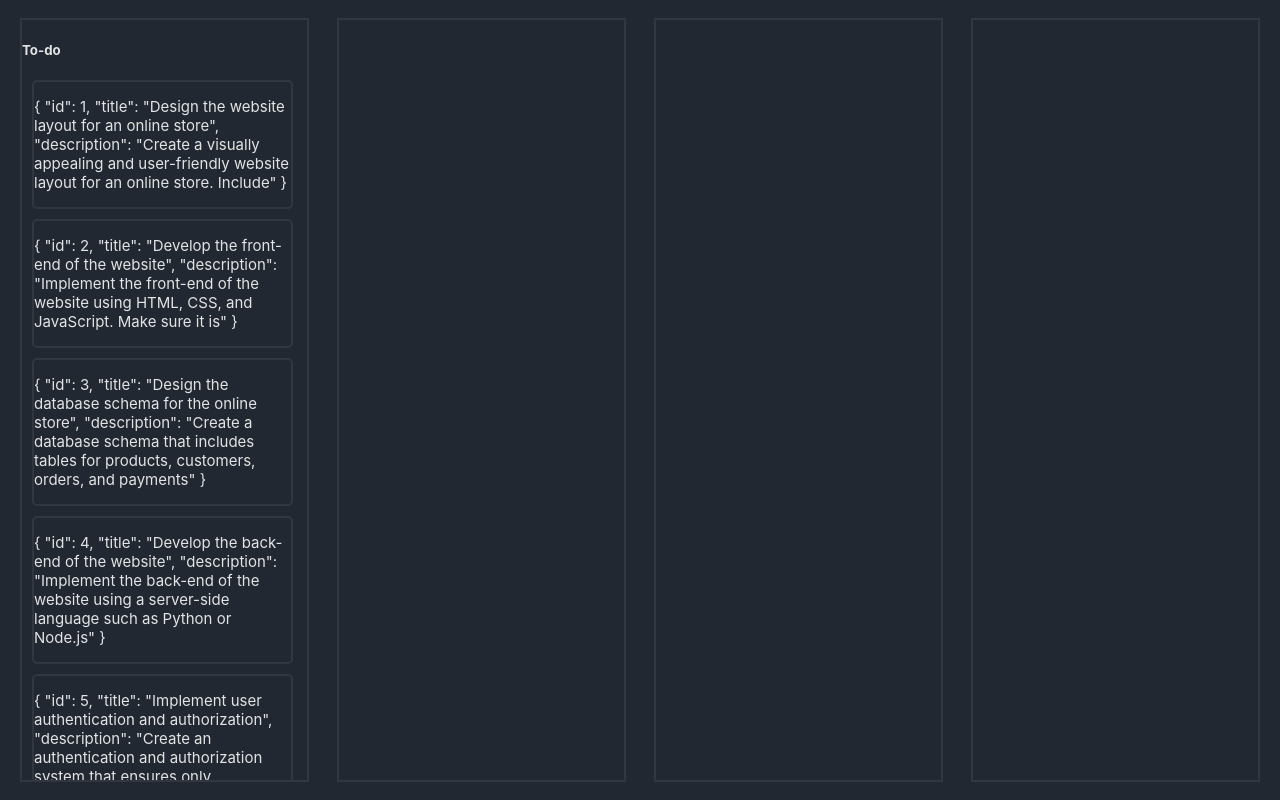
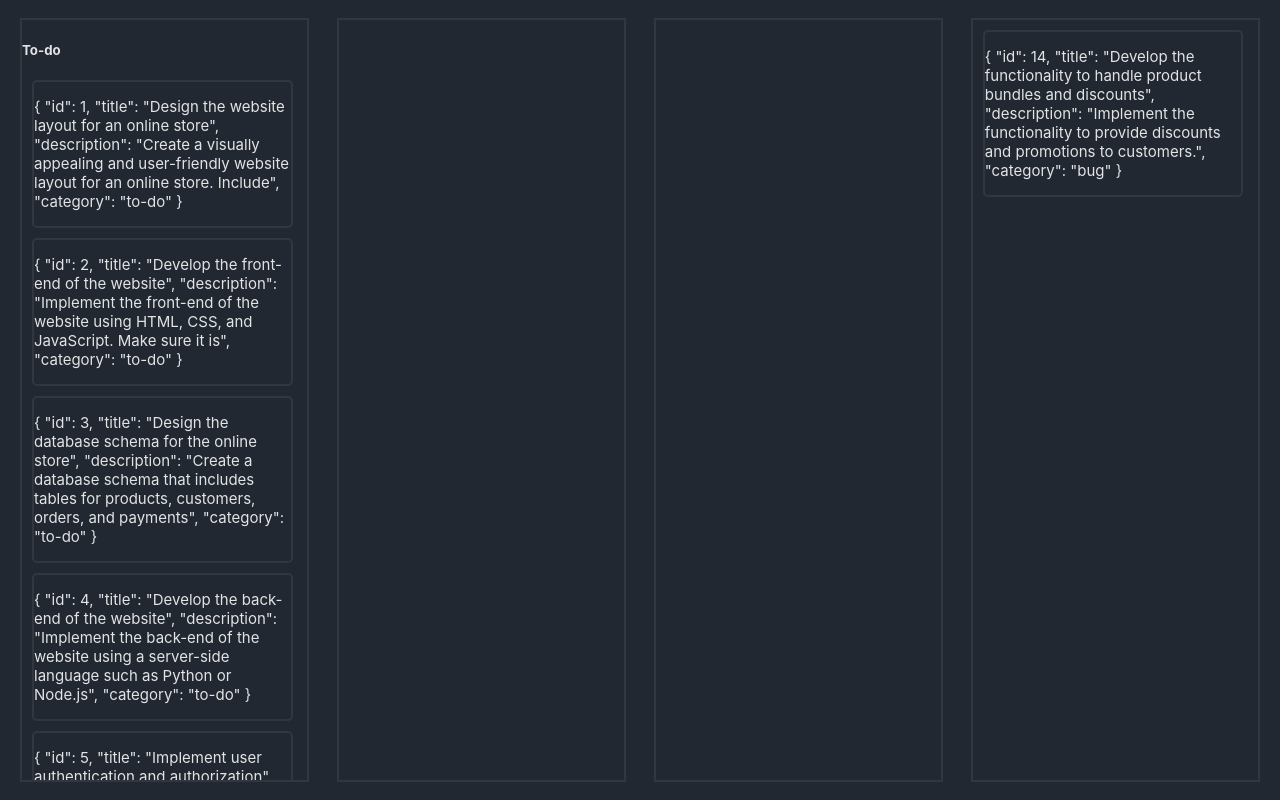
Before and after one commit to abdulhafiz7156/vue-draggable-table, a Vue app: page / in a window 1280 px wide. Built offline with nearby package versions, Linux system fonts and the light colour scheme.

Commit message:
fixed the bug with dragging

```diff
--- a/src/App.vue
+++ b/src/App.vue
@@ -1,93 +1,109 @@
 <script >
-import Cards from './components/Cards.vue'
+// import Cards from './components/Cards.vue'
 export default {
   name: 'app',
-  components: {Cards},
+  // components: {Cards},
   data () {
     return {
-      cards: [],
-      tasks:[
+      tasks: [
         {
           "id": 1,
           "title": "Design the website layout for an online store",
-          "description": "Create a visually appealing and user-friendly website layout for an online store. Include"
+          "description": "Create a visually appealing and user-friendly website layout for an online store. Include",
+          "category": "to-do"
         },
         {
           "id": 2,
           "title": "Develop the front-end of the website",
-          "description": "Implement the front-end of the website using HTML, CSS, and JavaScript. Make sure it is"
+          "description": "Implement the front-end of the website using HTML, CSS, and JavaScript. Make sure it is",
+          "category": "to-do"
         },
         {
           "id": 3,
           "title": "Design the database schema for the online store",
-          "description": "Create a database schema that includes tables for products, customers, orders, and payments"
+          "description": "Create a database schema that includes tables for products, customers, orders, and payments",
+          "category": "to-do"
         },
         {
           "id": 4,
           "title": "Develop the back-end of the website",
-          "description": "Implement the back-end of the website using a server-side language such as Python or Node.js"
+          "description": "Implement the back-end of the website using a server-side language such as Python or Node.js",
+          "category": "to-do"
         },
         {
           "id": 5,
           "title": "Implement user authentication and authorization",
-          "description": "Create an authentication and authorization system that ensures only authorized users can"
+          "description": "Create an authentication and authorization system that ensures only authorized users can",
+          "category": "to-do"
         },
         {
           "id": 6,
           "title": "Develop the functionality to add, edit, and remove products from the online store",
-          "description": "Implement the functionality to add, edit, and remove products from the online store. Also make"
+          "description": "Implement the functionality to add, edit, and remove products from the online store. Also make",
+          "category": "to-do"
         },
         {
           "id": 7,
           "title": "Implement a payment gateway for the online store",
           "description": "Create a payment gateway that handles different types of payments and refunds.",
+          "category": "to-do"
         },
         {
           "id": 8,
           "title": "Develop the functionality to manage orders and customer information",
-          "description": "Implement the functionality to manage orders and customer information. Ensure that each order"
+          "description": "Implement the functionality to manage orders and customer information. Ensure that each order",
+          "category": "to-do"
         },
         {
           "id": 9,
           "title": "Implement a loyalty program for the online store",
           "description": "Create a loyalty program that tracks customer rewards and points.",
+          "category": "to-do"
         },
         {
           "id": 10,
           "title": "Develop the functionality to handle product returns and exchanges",
-          "description": "Implement the functionality to handle product returns and exchanges. Also make sure it can"
+          "description": "Implement the functionality to handle product returns and exchanges. Also make sure it can",
+          "category": "to-do"
         },
         {
           "id": 11,
           "title": "Implement a customer service chatbot for the online store",
-          "description": "Create a customer service chatbot that handles common questions and provides helpful"
+          "description": "Create a customer service chatbot that handles common questions and provides helpful",
+          "category": "to-do"
         },
         {
           "id": 12,
           "title": "Develop the functionality to handle product recommendations and suggestions",
-          "description": "Implement the functionality to provide related products and suggestions based on customer"
+          "description": "Implement the functionality to provide related products and suggestions based on customer",
+          "category": "to-do"
         },
         {
           "id": 13,
           "title": "Implement a wishlist feature for the online store",
-          "description": "Create a wishlist feature that tracks customer wishlists and products they are interested"
+          "description": "Create a wishlist feature that tracks customer wishlists and products they are interested",
+          "category": "to-do"
         },
         {
           "id": 14,
           "title": "Develop the functionality to handle product bundles and discounts",
           "description": "Implement the functionality to provide discounts and promotions to customers.",
+          "category": "bug"
         },
         {
           "id": 15,
           "title": "Implement a coupon feature for the online store",
           "description": "Create a coupon feature that tracks customer coupons and rewards.",
+          "category": "to-do"
         },
         {
           "id": 16,
           "title": "Develop the functionality to handle product reviews and ratings",
-          "description": "Implement the functionality to track product reviews and ratings. Also make sure it can handle"
+          "description": "Implement the functionality to track product reviews and ratings. Also make sure it can handle",
+          "category": "to-do"
         }
       ],
+      draggedItem: null
     }
   },
   methods: {
@@ -102,6 +118,23 @@ export default {
     //         console.error('Error fetching data:', error);
     //       });
     //   }
+    handleDragStart(index) {
+      this.draggedItem = index;
+    },
+    handleDragOver(event) {
+      event.preventDefault();
+    },
+    handleDrop(category) {
+      const droppedTask = this.tasks.splice(this.draggedItem, 1)[0];
+      droppedTask.category = category;
+      const insertIndex = this.tasks.findIndex(task => task.category === category);
+      console.log(insertIndex)
+      this.tasks.splice(insertIndex, 0, droppedTask);
+      this.draggedItem = null;
+    },
+    handleDragEnd() {
+      this.draggedItem = null;
+    }
   },
   created() {
   }
@@ -110,15 +143,59 @@ export default {
 </script>
 
 <template>
-  <div class="columns" >
-      <div class="to-do">
+  <div class="columns" draggable="true" >
+      <div class="child to-do"  @dragover.prevent @drop="handleDrop('to-do')">
         <h5>To-do</h5>
-        <Cards :cards="this.tasks" />
+<!--        <Cards :cards="this.tasks" />-->
+        <div v-for="(item, index) in this.tasks.filter(task => task.category === 'to-do')"
+             :key="index"
+             class="cards"
+             draggable="true"
+             @dragstart="handleDragStart(index)"
+             @dragend="handleDragEnd"
+        >
+          <p>{{item}}</p>
       </div>
-      <div class="progress"></div>
-      <div class="done"></div>
-      <div class="bug"></div>
+      </div>
+      <div class="child progress"  @dragover.prevent @drop="handleDrop('progress')">
+        <div v-for="(item, index) in this.tasks.filter(task => task.category === 'progress')"
+             :key="index"
+             class="cards"
+             draggable="true"
+             @dragstart="handleDragStart(index)"
+             @dragend="handleDragEnd"
+        >
+          <p>{{item}}</p>
+        </div>
+        </div>
+      <div class="child done"  @dragover.prevent @drop="handleDrop('done')">
+        <div v-for="(item, index) in this.tasks.filter(task => task.category === 'done')"
+             :key="index"
+             class="cards"
+             draggable="true"
+             @dragstart="this.handleDragStart(index)"
+             @dragover="this.handleDragOver"
+             @drop="this.handleDrop(index)"
+             @dragend="this.handleDragEnd"
+        >
+          <p>{{item}}</p>
+        </div>
+      </div>
+      <div class="child bug"  @dragover.prevent @drop="handleDrop('bug')">
+        <div v-for="(item, index) in this.tasks.filter(task => task.category === 'bug')"
+             :key="index"
+             class="cards"
+             draggable="true"
+             @dragstart="this.handleDragStart(index)"
+             @dragover="this.handleDragOver"
+             @drop="this.handleDrop(index)"
+             @dragend="this.handleDragEnd"
+        >
+          <p>{{item}}</p>
+        </div>
+      </div>
   </div>
+
 </template>
 
 <style scoped>
@@ -130,7 +207,7 @@ export default {
   margin: 0px 20px;
   /*overflow: hidden;*/
 }
-.columns div {
+.columns .child {
   height: 95vh;
   border: 2px solid #31363F;
   width: 23%;
@@ -148,4 +225,12 @@ export default {
   background: #4e4e4e;
    border-radius: 5px 0 0 5px;
 }
+.cards {
+  width: 90%;
+  margin: 10px;
+  font-size: 15px;
+  border: 2px solid #31363F;
+  border-radius: 5px;
+  cursor: pointer;
+}
 </style>
--- a/src/components/Cards.vue
+++ /dev/null
@@ -1,59 +0,0 @@
-<script>
-
-export default {
-  name: "Cards-List",
-  data() {
-    return {
-      draggedItem: null
-    }
-  },
-
-  props: ['cards'],
-  methods: {
-    handleDragStart(index) {
-      this.draggedItem = index;
-      console.log(this.draggedItem);
-    },
-    handleDragOver(event) {
-      event.preventDefault();
-    },
-    handleDrop(index) {
-      const droppedItem = this.cards.splice(this.draggedItem, 1)
-      console.log(droppedItem[0]);
-      this.cards.splice(index, 0, droppedItem[0])
-      this.draggedItem = null
-    },
-    handleDragEnd() {
-      this.draggedItem = null;
-    }
-  },
-  created() {
-  }
-
-}
-</script>
-
-<template>
-  <div v-for="(item, index) in this.cards"
-       :key="index"
-       class="cards"
-       draggable="true"
-       @dragstart="this.handleDragStart(index)"
-       @dragover="this.handleDragOver"
-       @drop="this.handleDrop(item.id)"
-       @dragend="this.handleDragEnd"
-       >
-    <p>{{item}}</p>
-  </div>
-</template>
-
-<style scoped>
-.cards {
-  width: 90%;
-  margin: 10px;
-  font-size: 15px;
-  border: 2px solid #31363F;
-  border-radius: 5px;
-  cursor: pointer;
-}
-</style>
```
